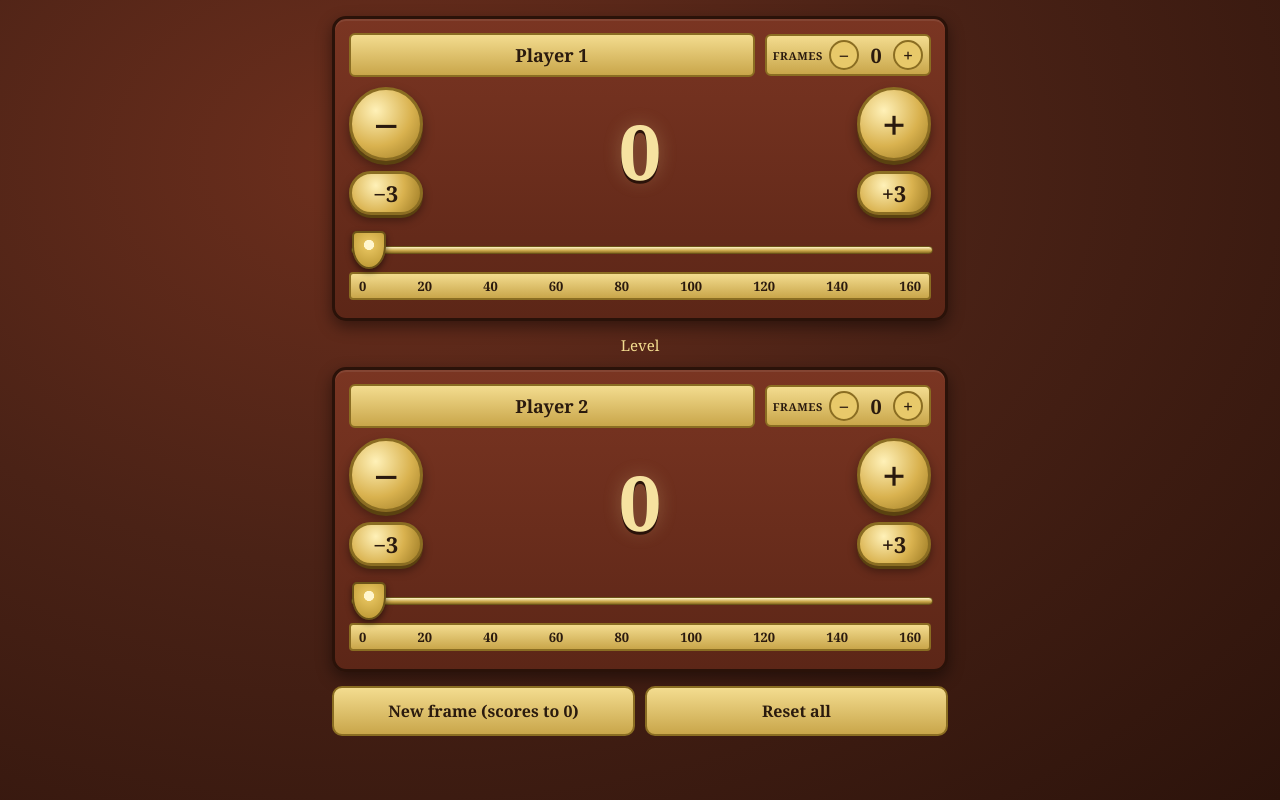
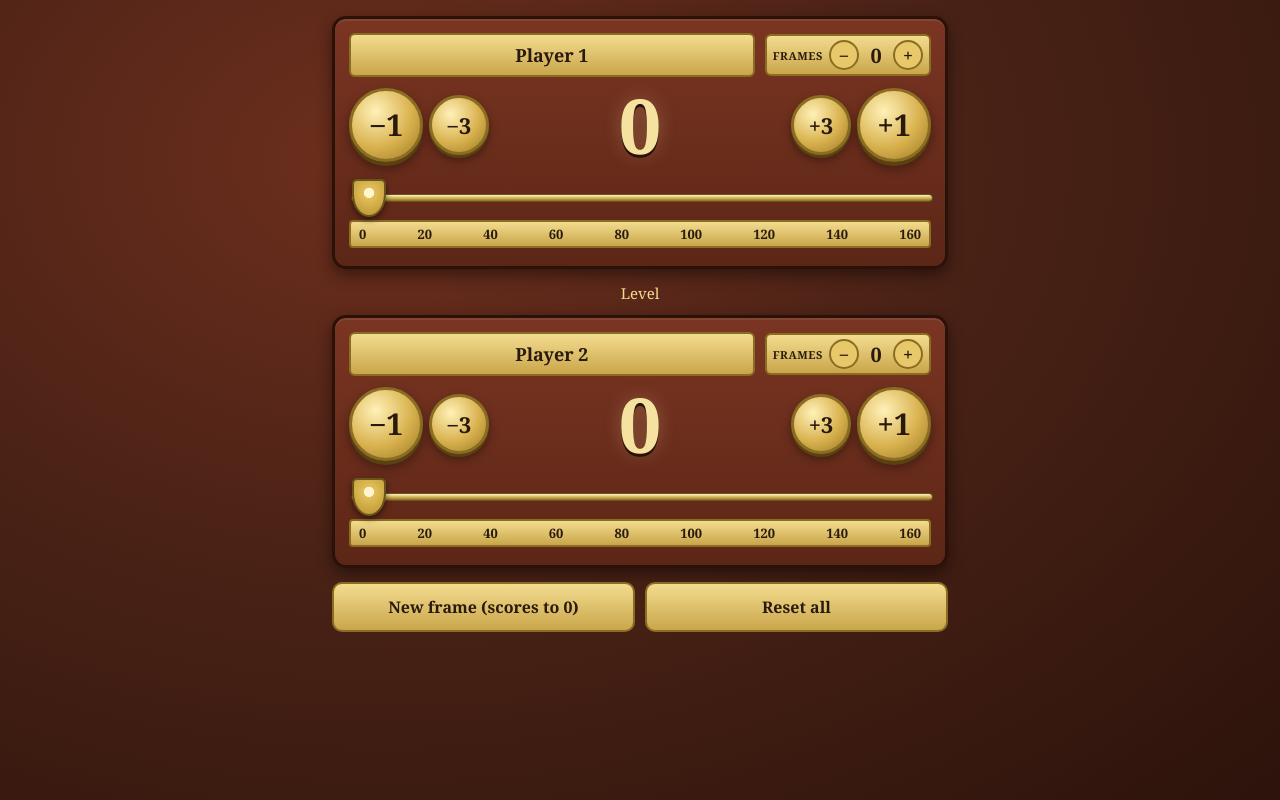
Before and after one commit to g30elipse/pocket-tools, a plain HTML site: page scoreboard.html in a window 1280 px wide. Drawn offline with Linux system fonts and the light colour scheme.

Commit message:
Scoreboard: one row -1 -3 score +3 +1

```diff
--- a/scoreboard.html
+++ b/scoreboard.html
@@ -26,13 +26,12 @@
   .frames span { min-width: 26px; text-align: center; font-size: 20px; }
   .frames small { font-size: 11px; letter-spacing: .05em; margin-right: 2px; }
   .mini { width: 30px; height: 30px; border-radius: 50%; border: 2px solid #8a6d22; background: #e8c96a; font: 700 18px Georgia, serif; color: #2a1a0e; padding: 0; line-height: 1; }
-  .row { display: flex; align-items: center; gap: 12px; }
-  .big { flex: 1; text-align: center; font: 700 76px/1 Georgia, serif; color: #f6e2a0; text-shadow: 0 3px 0 #2a1209, 0 0 18px rgba(246,226,160,.25); font-variant-numeric: tabular-nums; }
-  .pm { width: 74px; height: 74px; border-radius: 50%; border: 3px solid #8a6d22; font: 700 44px/1 Georgia, serif; color: #2a1a0e; padding: 0;
+  .row { display: flex; align-items: center; gap: 6px; }
+  .big { flex: 1; min-width: 0; text-align: center; font: 700 clamp(44px, 14.5vw, 76px)/1 Georgia, serif; color: #f6e2a0; text-shadow: 0 3px 0 #2a1209, 0 0 18px rgba(246,226,160,.25); font-variant-numeric: tabular-nums; }
+  .pm { flex: none; width: clamp(54px, 15vw, 74px); height: clamp(54px, 15vw, 74px); border-radius: 50%; border: 3px solid #8a6d22; font: 700 clamp(22px, 6.5vw, 30px)/1 Georgia, serif; color: #2a1a0e; padding: 0;
         background: radial-gradient(circle at 35% 30%, #fff1b8, #d9b24f 55%, #9c7a24); box-shadow: 0 4px 0 #5a4210, 0 6px 12px rgba(0,0,0,.4); }
   .pm:active, .p3:active { transform: translateY(3px); box-shadow: 0 1px 0 #5a4210; }
-  .side { display: flex; flex-direction: column; align-items: center; gap: 10px; }
-  .p3 { width: 74px; height: 44px; border-radius: 22px; border: 3px solid #8a6d22; font: 700 22px/1 Georgia, serif; color: #2a1a0e; padding: 0;
+  .p3 { flex: none; width: clamp(44px, 12vw, 60px); height: clamp(44px, 12vw, 60px); border-radius: 50%; border: 3px solid #8a6d22; font: 700 clamp(17px, 5vw, 22px)/1 Georgia, serif; color: #2a1a0e; padding: 0;
         background: radial-gradient(circle at 35% 30%, #fff1b8, #d9b24f 55%, #9c7a24); box-shadow: 0 3px 0 #5a4210, 0 5px 10px rgba(0,0,0,.4); }
   .rail { margin-top: 16px; position: relative; }
   input[type=range] { -webkit-appearance: none; appearance: none; width: 100%; height: 34px; background: transparent; }
@@ -69,9 +68,11 @@
         <div class="frames"><small>FRAMES</small><button class="mini" data-f="${i}" data-d="-1">−</button><span id="f${i}">${S.frames[i]}</span><button class="mini" data-f="${i}" data-d="1">+</button></div>
       </div>
       <div class="row">
-        <div class="side"><button class="pm" data-p="${i}" data-d="-1">−</button><button class="p3" data-p="${i}" data-d="-3">−3</button></div>
+        <button class="pm" data-p="${i}" data-d="-1">−1</button>
+        <button class="p3" data-p="${i}" data-d="-3">−3</button>
         <div class="big" id="s${i}">${S.score[i]}</div>
-        <div class="side"><button class="pm" data-p="${i}" data-d="1">+</button><button class="p3" data-p="${i}" data-d="3">+3</button></div>
+        <button class="p3" data-p="${i}" data-d="3">+3</button>
+        <button class="pm" data-p="${i}" data-d="1">+1</button>
       </div>
       <div class="rail"><input type="range" id="r${i}" min="0" max="${MAX}" value="${S.score[i]}" />
         <div class="scale"><span>0</span><span>20</span><span>40</span><span>60</span><span>80</span><span>100</span><span>120</span><span>140</span><span>160</span></div></div>`;
```
